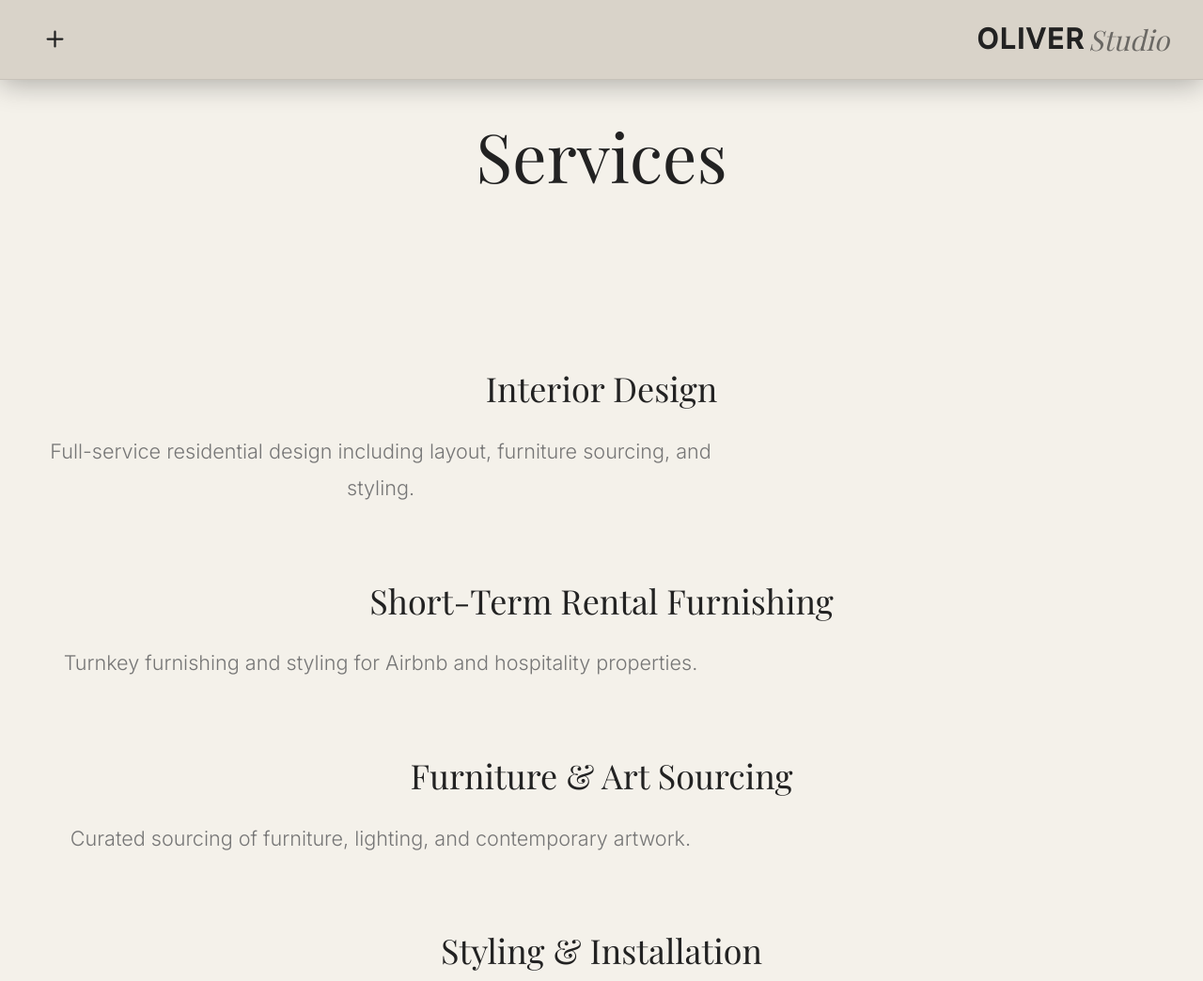
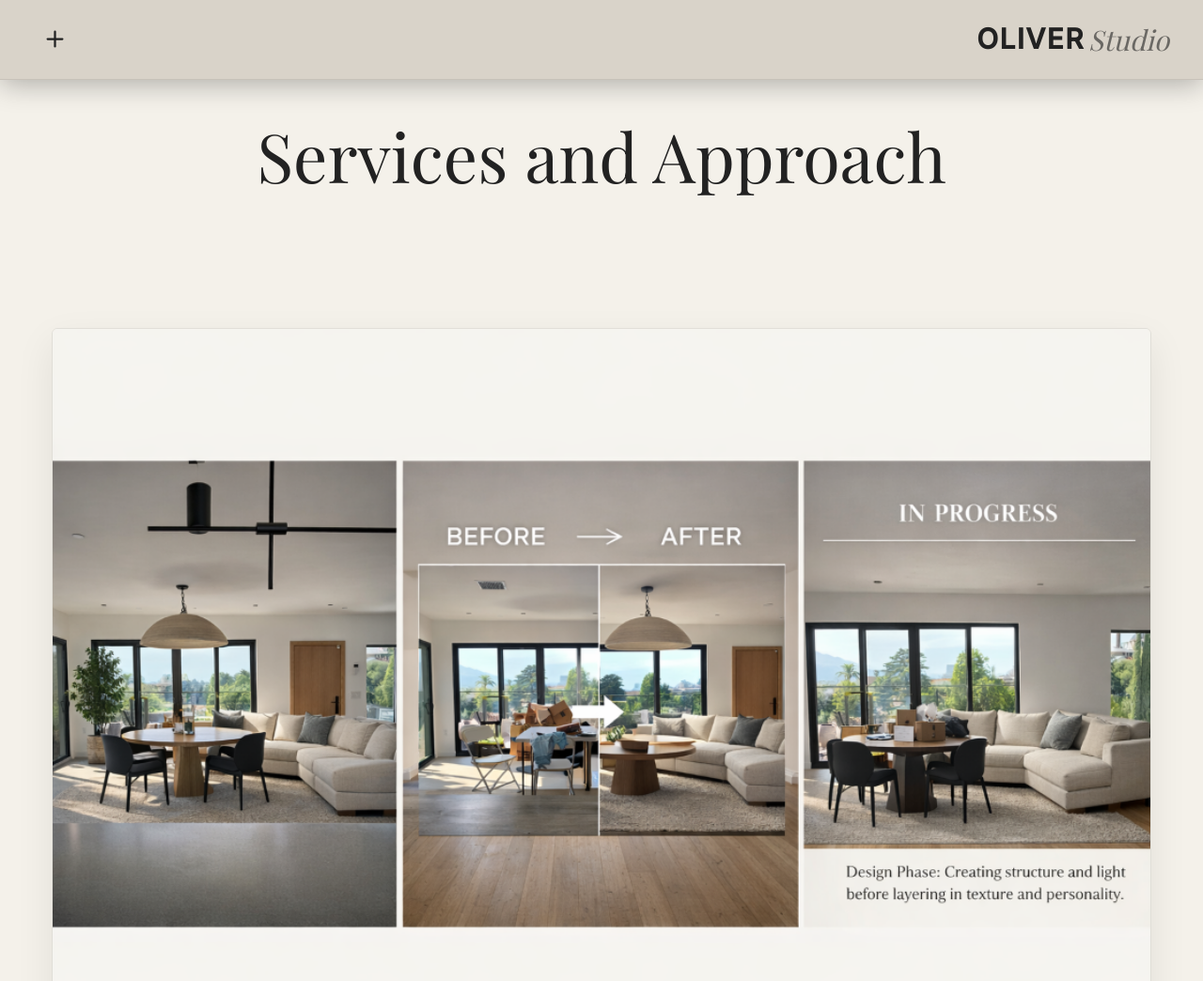
Before and after one commit to mootoo4499/torchlit-games-website, a website: page public/services.html in a window 1280 px wide. Shown: the top 1044 px of the page at 94% size. Drawn offline with nearby package versions, Linux system fonts and the light colour scheme; a web font is replaced by a local one.

Commit message:
creative: update Services title and embed approach image block

```diff
--- a/public/services.html
+++ b/public/services.html
@@ -34,7 +34,13 @@
 
     <main class="main" id="main">
       <section class="hero reveal">
-        <h1 class="hero__title">Services</h1>
+        <h1 class="hero__title">Services and Approach</h1>
+      </section>
+
+      <section class="reveal" style="margin-top: 3rem; margin-bottom: 2rem; width: 100%; max-width: 65rem; text-align: center;">
+        <div style="width: 100%; overflow: hidden; border-radius: 6px; border: 1px solid var(--glass-border); box-shadow: 0 15px 40px rgba(0,0,0,0.08);">
+          <img src="/images/approach.png" alt="Design process before and after" style="width: 100%; height: auto; display: block;" />
+        </div>
       </section>
 
       <section class="reveal" style="margin-top: 5rem; margin-bottom: 5rem; width: 100%; text-align: center;">
```
Also changed, not shown: public/images/approach.png (added).
